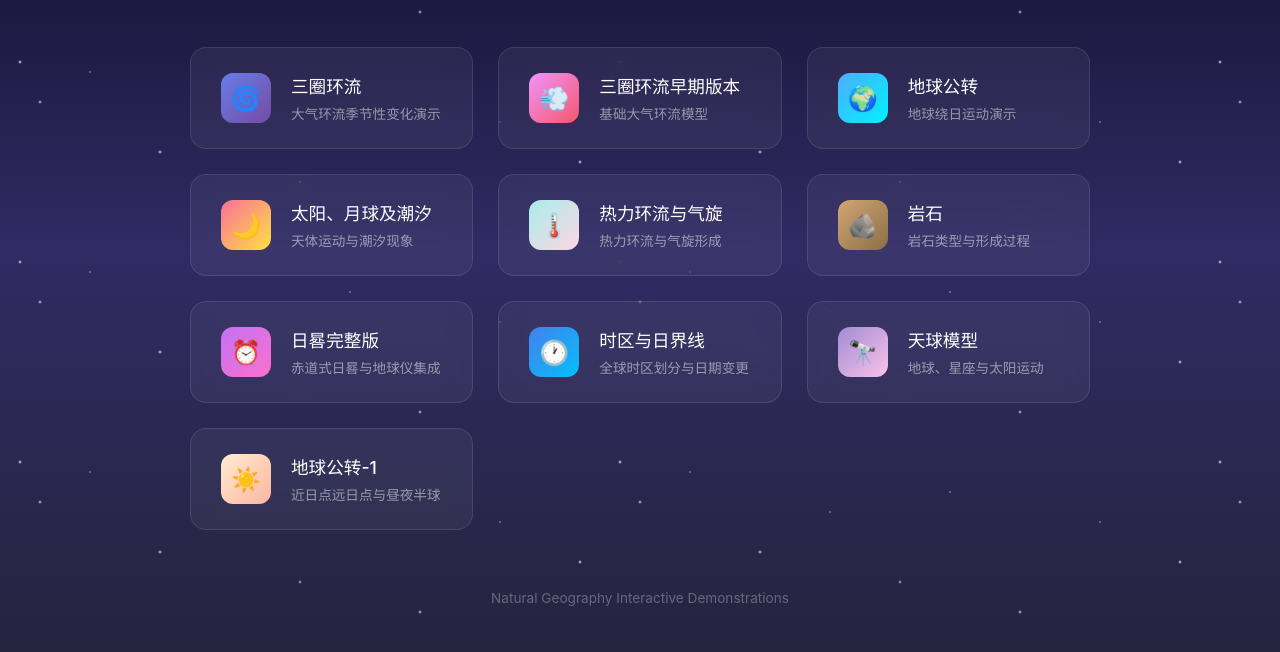
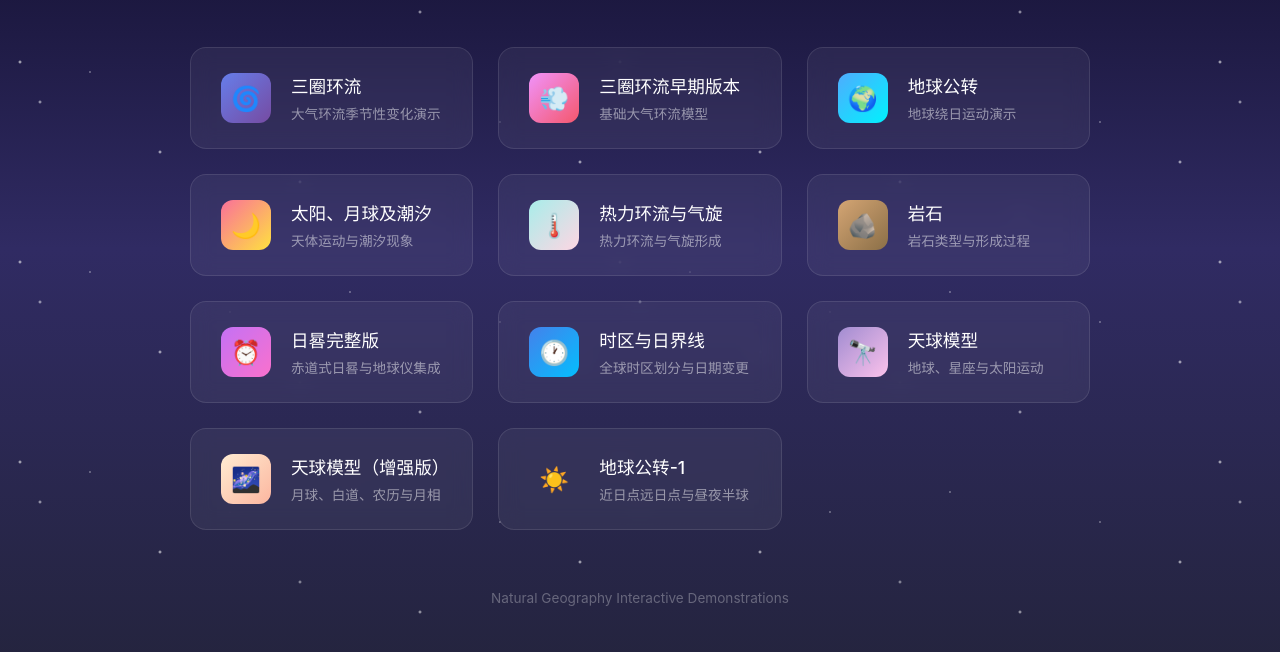
Before and after one commit to jovasfc/NaturalGeography, a plain HTML site: page index.html in a window 1280 px wide. Shown: the part 168-820 px from the top of the page. Drawn offline with Linux system fonts and the light colour scheme.

Commit message:
Update index.html

```diff
--- a/index.html
+++ b/index.html
@@ -237,6 +237,15 @@
                 </a>
             </li>
             <li class="link-item">
+                <a href="天球-n.html">
+                    <div class="icon">🌌</div>
+                    <div class="text">
+                        <span class="title">天球模型（增强版）</span>
+                        <span class="desc">月球、白道、农历与月相</span>
+                    </div>
+                </a>
+            </li>
+            <li class="link-item">
                 <a href="地球公转-1.html">
                     <div class="icon">☀️</div>
                     <div class="text">
```
